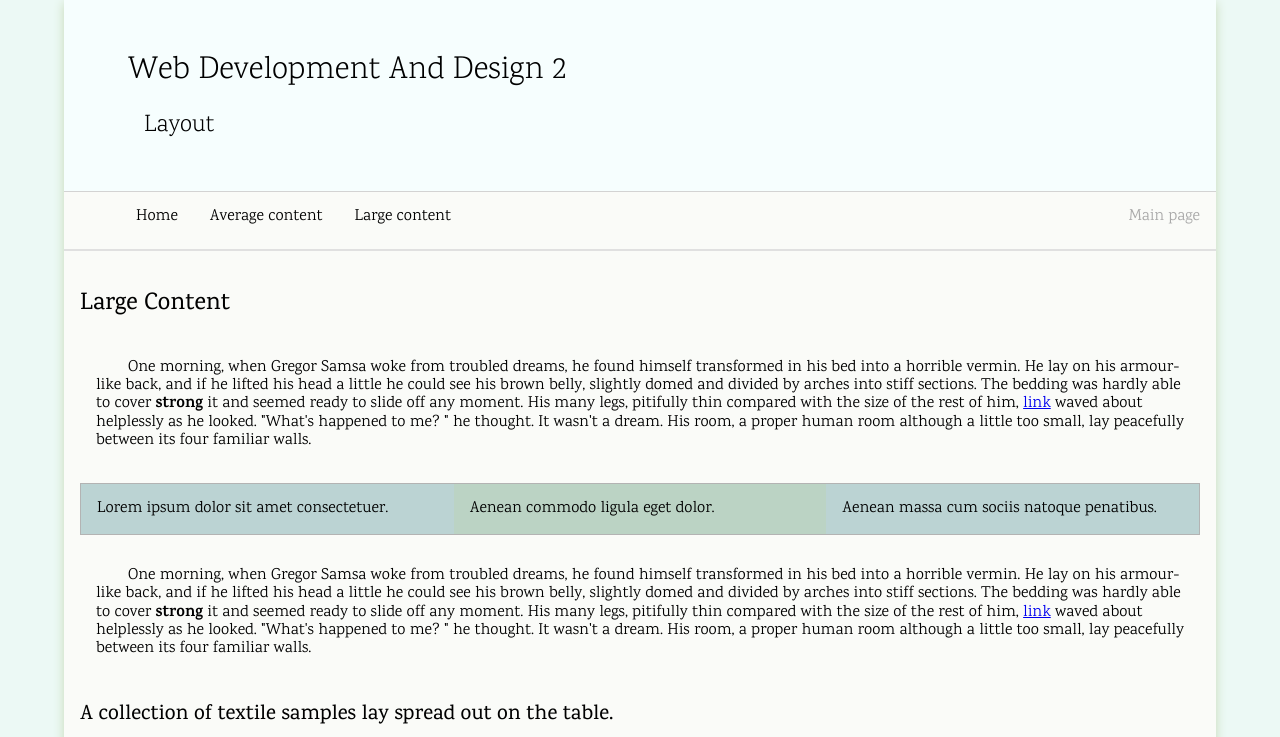
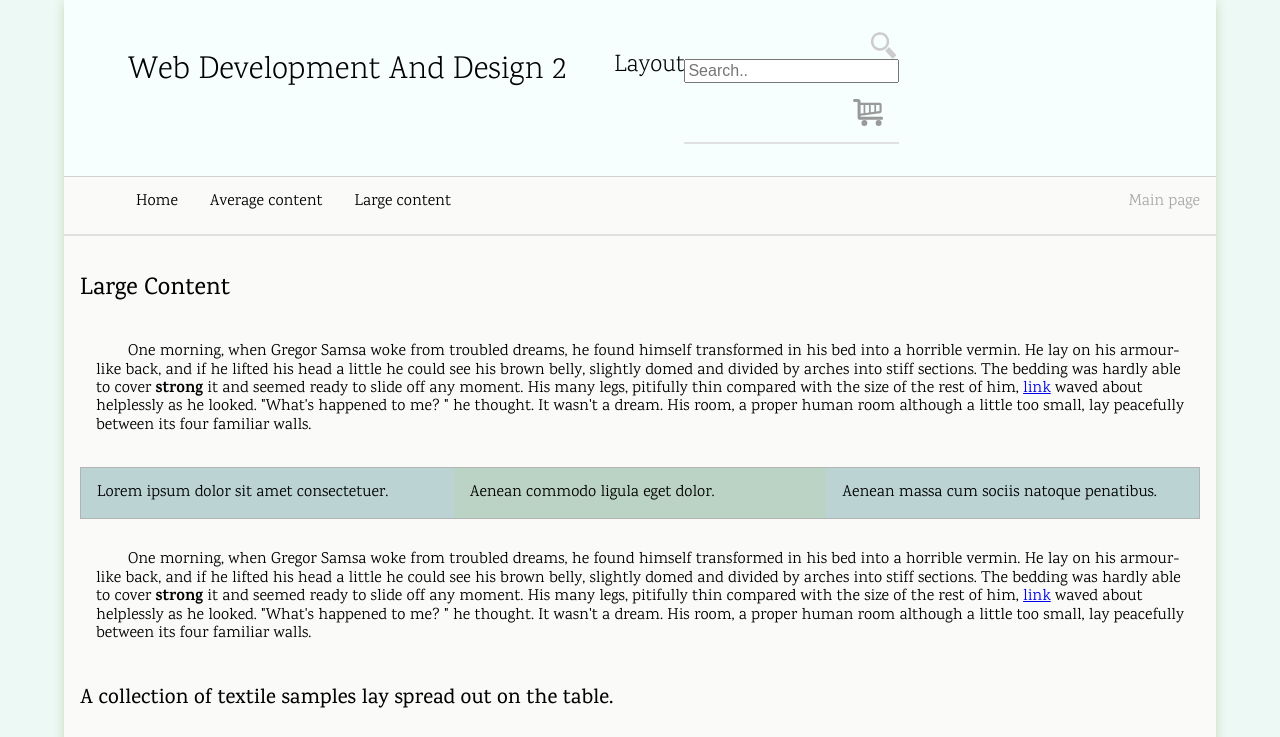
Before and after one commit to goomus/homework-04, a plain HTML site: page large.html in a window 1280 px wide. Shown: the top 737 px of the page. Drawn offline with Linux system fonts and the light colour scheme.

Commit message:
Update css and Header

```diff
--- a/css/styles.css
+++ b/css/styles.css
@@ -1,6 +1,10 @@
+/*==========================*	Author: Iakov Golobokov
+----------------------------*	Sudent number: A01036539
+----------------------------*	Date:   10/3/2018
+============================*	Title:	Homework 4
+*/
 @import url('https://fonts.googleapis.com/css?family=Karma:300,400,500,600,700');
 @import url('normalize.css');
-
 
 
 body {
@@ -8,6 +12,7 @@ body {
 	background-color: hsla(164,50%,95%,1.00)
 }
 #wrapper{
+	position: relative;
 	min-width: 600px;
 	width: 90%;
 	margin: auto;
@@ -25,7 +30,7 @@ header h2 {
 }
 
 /*
-==========--Menu--==========
+==========--Navigation--==========
 							*/
 nav {
 	position: relative;
@@ -70,11 +75,24 @@ nav > a {
 	color: darkgray;
 	text-decoration: none;
 }
+
+header img[src*="shoping"] {
+	float: right;
+	width: 30px;
+}
+header img[src*="search"] {
+	float: right;
+	width: 30px;
+}
+
 /*
 ==========--Main--==========
 							*/
 main {
 	padding: 1em;
+}
+header{
+		display:flex;
 }
 h1,h2{
 	font-weight: 300;
--- a/large.html
+++ b/large.html
@@ -16,15 +16,21 @@
 <div id="wrapper">
 	<header>
 		<h1>Web Development And Design 2</h1>
-		<h2>Layout</h2></header>
+		<h2>Layout</h2>
+				<nav> <img src="images/search.svg" alt=""/>
+			<form action="/action_page.php">
+				<input type="text" placeholder="Search.." name="search">
+			</form>
+			<a href="#"><img src="images/shoping-card.svg" alt=""/></a></nav>
+
+	</header>
 	<nav>
 		<ul>
 			<li><a href="index.html">Home</a></li>
 			<li><a href="average.html">Average content</a></li>
 			<li><a href="large.html">Large content</a></li>
 		</ul>
-		<a href="../homework-01/index.html">Main page</a>
-	</nav>
+		<a href="../homework-01/index.html">Main page</a> </nav>
 	<main>
 		<h3>Large Content</h3>
 		<p>One morning, when Gregor Samsa woke from troubled
@@ -32,40 +38,30 @@ dreams, he found himself transformed in his bed into
 			a horrible vermin. He lay on his armour-like back,
 			and if he lifted his head a little he could see his
 			brown belly, slightly domed and divided by arches into
-stiff sections. The bedding was hardly able to cover
-<strong>strong</strong> it and seemed ready to slide
+			stiff sections. The bedding was hardly able to cover <strong>strong</strong> it and seemed ready to slide
 			off any moment. His many legs, pitifully thin
-compared with the size of the rest of him,
-<a class="external ext" href="#">link</a> waved about
+			compared with the size of the rest of him, <a class="external ext" href="#">link</a> waved about
 			helplessly as he looked. "What's happened to me? " he
 			thought. It wasn't a dream. His room, a proper human
 			room although a little too small, lay peacefully
 			between its four familiar walls.</p>
-
-
 		<ul>
 			<li>Lorem ipsum dolor sit amet consectetuer.</li>
 			<li>Aenean commodo ligula eget dolor.</li>
 			<li>Aenean massa cum sociis natoque penatibus.</li>
 		</ul>
-
-
 		<p>One morning, when Gregor Samsa woke from troubled
 			dreams, he found himself transformed in his bed into
 			a horrible vermin. He lay on his armour-like back,
 			and if he lifted his head a little he could see his
 			brown belly, slightly domed and divided by arches into
-stiff sections. The bedding was hardly able to cover
-<strong>strong</strong> it and seemed ready to slide
+			stiff sections. The bedding was hardly able to cover <strong>strong</strong> it and seemed ready to slide
 			off any moment. His many legs, pitifully thin
-compared with the size of the rest of him,
-<a class="external ext" href="#">link</a> waved about
+			compared with the size of the rest of him, <a class="external ext" href="#">link</a> waved about
 			helplessly as he looked. "What's happened to me? " he
 			thought. It wasn't a dream. His room, a proper human
 			room although a little too small, lay peacefully
 			between its four familiar walls.</p>
-
-
 		<h4>A collection of textile samples lay spread out
 			on the table.</h4>
 		<ul>
@@ -79,56 +75,40 @@ between its four familiar walls.</p>
 			<li>Aenean commodo ligula eget dolor.</li>
 			<li>Aenean massa cum sociis natoque penatibus.</li>
 		</ul>
-
 		<p>It showed a lady fitted out with a fur hat and fur
 			boa who sat upright, raising a heavy fur muff that
 			covered the whole of her lower arm towards the
 			viewer.</p>
-
-
 		<h4>The bedding was hardly able to cover it.</h4>
-
-
 		<p>One morning, when Gregor Samsa woke from troubled
 			dreams, he found himself transformed in his bed into
 			a horrible vermin. He lay on his armour-like back,
 			and if he lifted his head a little he could see his
 			brown belly, slightly domed and divided by arches into
-stiff sections. The bedding was hardly able to cover
-<strong>strong</strong> it and seemed ready to slide
+			stiff sections. The bedding was hardly able to cover <strong>strong</strong> it and seemed ready to slide
 			off any moment. His many legs, pitifully thin
-compared with the size of the rest of him,
-<a class="external ext" href="#">link</a> waved about
+			compared with the size of the rest of him, <a class="external ext" href="#">link</a> waved about
 			helplessly as he looked. "What's happened to me? " he
 			thought. It wasn't a dream. His room, a proper human
 			room although a little too small, lay peacefully
 			between its four familiar walls.</p>
-
-
 		<p>One morning, when Gregor Samsa woke from troubled
 			dreams, he found himself transformed in his bed into
 			a horrible vermin. He lay on his armour-like back,
 			and if he lifted his head a little he could see his
 			brown belly, slightly domed and divided by arches into
-stiff sections. The bedding was hardly able to cover
-<strong>strong</strong> it and seemed ready to slide
+			stiff sections. The bedding was hardly able to cover <strong>strong</strong> it and seemed ready to slide
 			off any moment. His many legs, pitifully thin
-compared with the size of the rest of him,
-<a class="external ext" href="#">link</a> waved about
+			compared with the size of the rest of him, <a class="external ext" href="#">link</a> waved about
 			helplessly as he looked. "What's happened to me? " he
 			thought. It wasn't a dream. His room, a proper human
 			room although a little too small, lay peacefully
 			between its four familiar walls.</p>
-
-
 		<p>It showed a lady fitted out with a fur hat and fur
 			boa who sat upright, raising a heavy fur muff that
 			covered the whole of her lower arm towards the
 			viewer.</p>
-
-
-<blockquote>
-Gregor then turned to look out the window at the dull
+		<blockquote> Gregor then turned to look out the window at the dull
 			weather. Drops of rain could be heard hitting the pane,
 			which made him feel quite sad. "How about if I sleep a
 			little bit longer and forget all this nonsense", he
@@ -136,49 +116,35 @@ thought, but that was something he was unable to do
 			because he was used to sleeping on his right, and in
 			his present state couldn't get into that position.
 			However hard he threw himself onto his right, he
-always rolled back to where he was.
-</blockquote>
-
-
+			always rolled back to where he was. </blockquote>
 		<ul>
 			<li>Lorem ipsum dolor sit amet consectetuer.</li>
 			<li>Aenean commodo ligula eget dolor.</li>
 			<li>Aenean massa cum sociis natoque penatibus.</li>
 		</ul>
-
-
 		<p>It showed a lady fitted out with a fur hat and fur
 			boa who sat upright, raising a heavy fur muff that
 			covered the whole of her lower arm towards the
 			viewer.</p>
-
-
 		<form action="#" method="post">
 			<fieldset>
 				<label for="name">Name:</label>
 				<input type="text" id="name" placeholder="Enter your
 full name" />
-
 				<label for="email">Email:</label>
 				<input type="email" id="email" placeholder="Enter
 your email address" />
-
 				<label for="message">Message:</label>
 				<textarea id="message" placeholder="What's on your
-mind?"></textarea><br />
-
+mind?"></textarea>
+				<br />
 				<input type="submit" value="Send message" />
-
 			</fieldset>
 		</form>
-
-
 		<p>It showed a lady fitted out with a fur hat and fur
 			boa who sat upright, raising a heavy fur muff that
 			covered the whole of her lower arm towards the
 			viewer.</p>
-
-
 		<table class="data">
 			<tr>
 				<th>Entry Header 1</th>
@@ -205,13 +171,10 @@ viewer.</p>
 				<td>Entry Last Line 4</td>
 			</tr>
 		</table>
-
-
 		<p>It showed a lady fitted out with a fur hat and fur
 			boa who sat upright, raising a heavy fur muff that
 			covered the whole of her lower arm towards the
 			viewer.</p>
-
 	</main>
 	<footer>
 		<p>Footer - Layout</p>
```
Also changed, not shown: images/search.svg (added), images/shoping-card.svg (added). Lines whose indentation alone changed are shown as unchanged.
